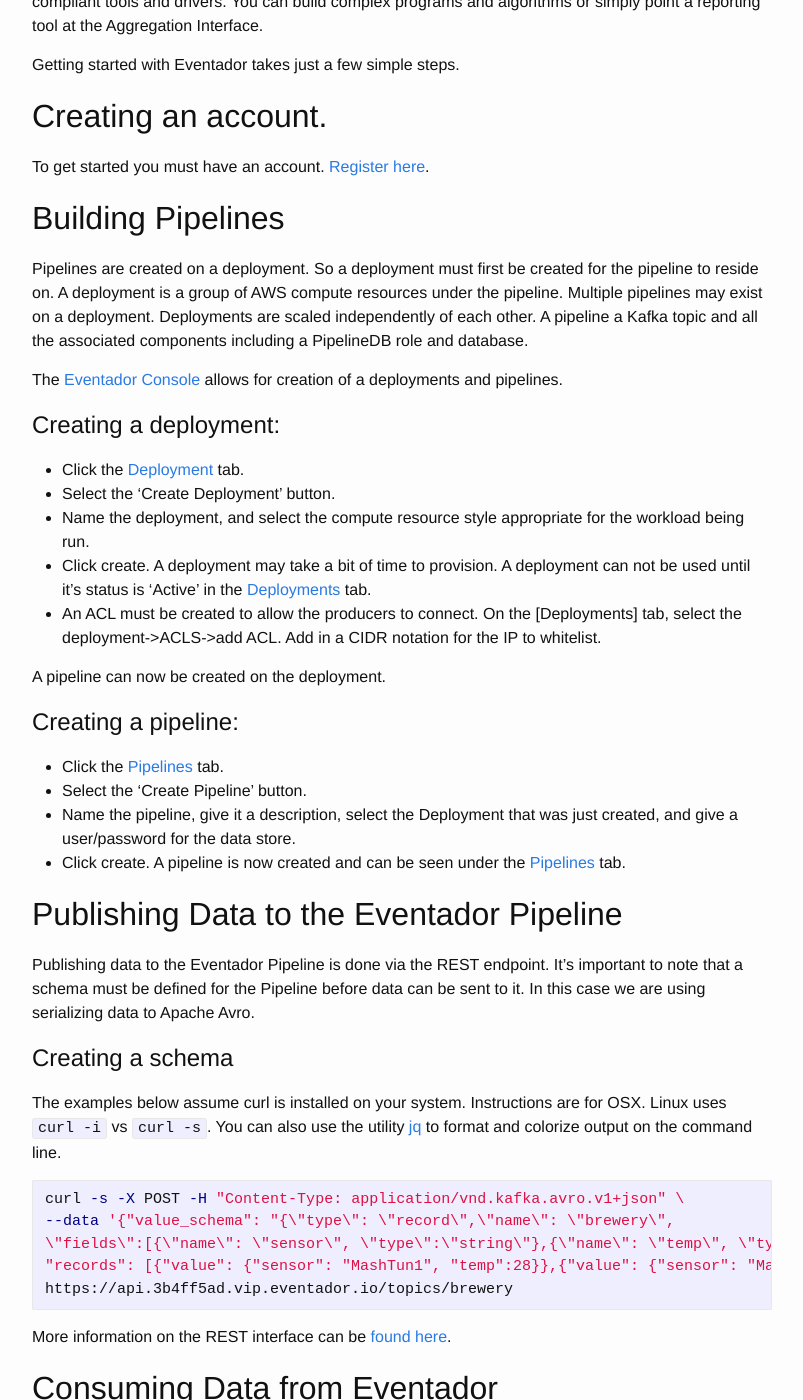
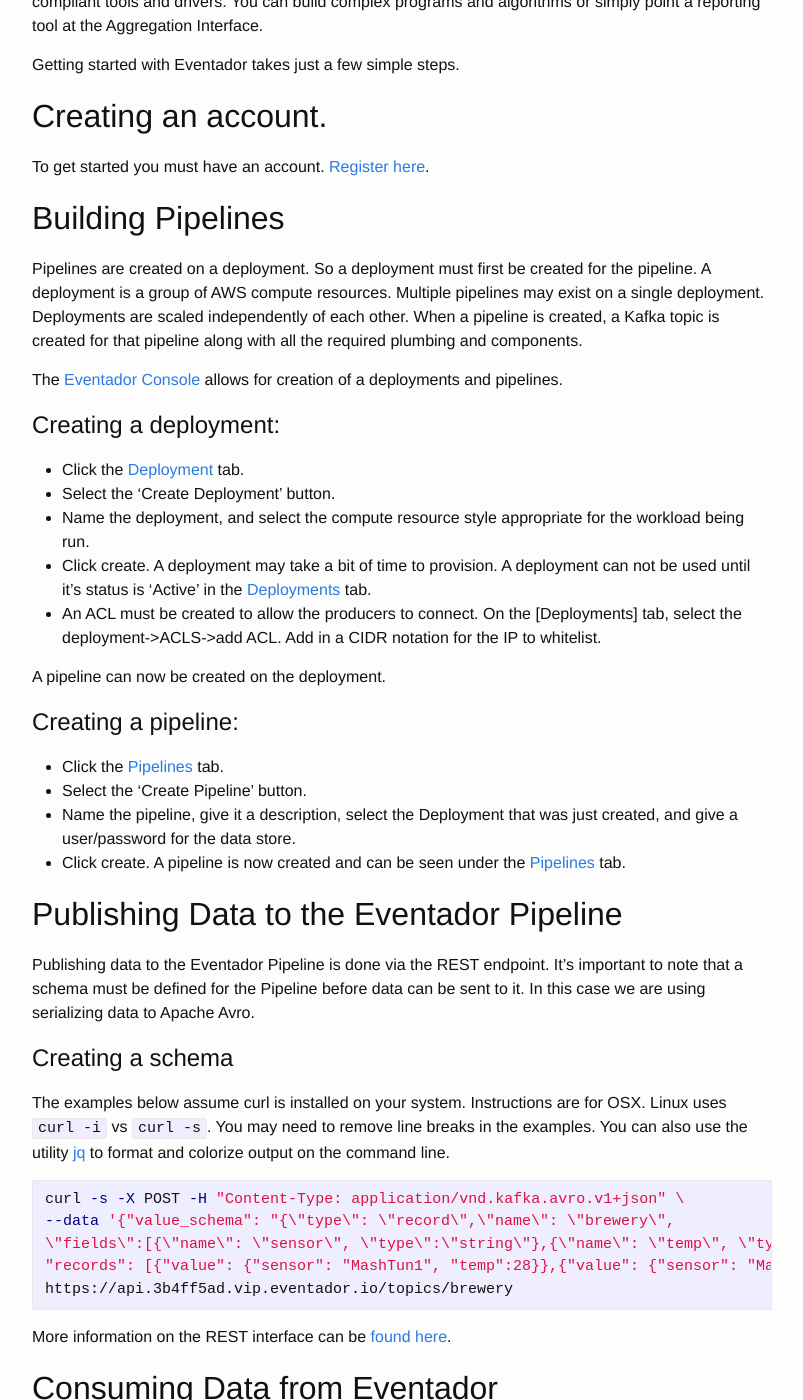
Before and after one commit to Eventador/eventador.github.io, a Jekyll site: the page built from _documentation/getting_started_guide.md, in a window 1280 px wide and 1400 px high, scrolled down 660 px. Shown: the whole window, without its empty margins (238-1041 px from the left). Built offline with Jekyll 4.4.1, drawn with Linux system fonts in a browser that asks for light colours; Markdown is read by kramdown in place of the engine named in the settings; some of the changed text lies outside the part shown.

Commit message:
wordsmithing

````diff
--- a/_documentation/getting_started_guide.md
+++ b/_documentation/getting_started_guide.md
@@ -25,7 +25,7 @@
 
 ## Building Pipelines
 
-Pipelines are created on a deployment. So a deployment must first be created for the pipeline to reside on. A deployment is a group of AWS compute resources under the pipeline. Multiple pipelines may exist on a deployment. Deployments are scaled independently of each other. A pipeline a Kafka topic and all the associated components including a PipelineDB role and database.
+Pipelines are created on a deployment. So a deployment must first be created for the pipeline. A deployment is a group of AWS compute resources. Multiple pipelines may exist on a single deployment. Deployments are scaled independently of each other. When a pipeline is created, a Kafka topic is created for that pipeline along with all the required plumbing and components.
 
 The [Eventador Console](https://console.eventador.io) allows for creation of a deployments and pipelines.
 
@@ -50,7 +50,7 @@
 
 # Creating a schema
 
-The examples below assume curl is installed on your system. Instructions are for OSX. Linux uses ```curl -i``` vs ```curl -s```. You can also use the utility [jq](https://stedolan.github.io/jq/) to format and colorize output on the command line.
+The examples below assume curl is installed on your system. Instructions are for OSX. Linux uses ```curl -i``` vs ```curl -s```. You may need to remove line breaks in the examples. You can also use the utility [jq](https://stedolan.github.io/jq/) to format and colorize output on the command line.
 
 ```bash
 curl -s -X POST -H "Content-Type: application/vnd.kafka.avro.v1+json" \
````
Also changed, not shown: other parts of _documentation/getting_started_guide.md (+2 -2 lines).
